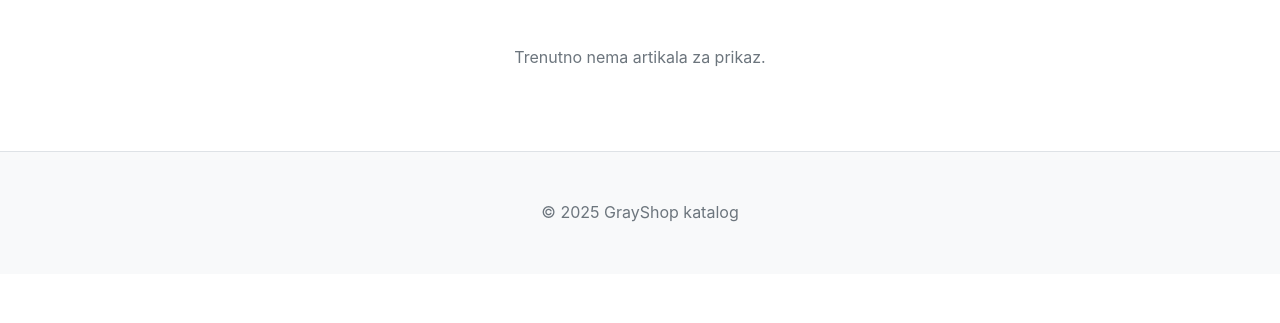
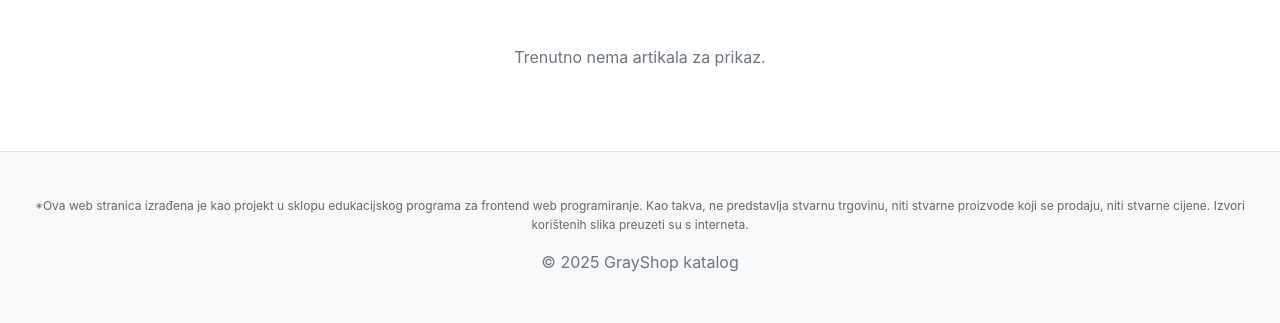
Before and after one commit to perfoo/shop, a PHP site: page /index.php in a window 1280 px wide. Shown: the part 140-463 px from the top of the page. Run offline with PHP 8.4, Linux system fonts and the light colour scheme.

Commit message:
footer disclamer

```diff
--- a/public/index.php
+++ b/public/index.php
@@ -158,6 +158,7 @@ $sortOptions = [
     <?php endif; ?>
 </main>
 <footer class="site-footer">
+    <p class="disclaimer" style="font-size: 0.75em; color: #666; margin-bottom: 1em;">*Ova web stranica izrađena je kao projekt u sklopu edukacijskog programa za frontend web programiranje. Kao takva, ne predstavlja stvarnu trgovinu, niti stvarne proizvode koji se prodaju, niti stvarne cijene. Izvori korištenih slika preuzeti su s interneta.</p>
     <p>&copy; <?= date('Y') ?> GrayShop katalog</p>
 </footer>
 <script>
```
